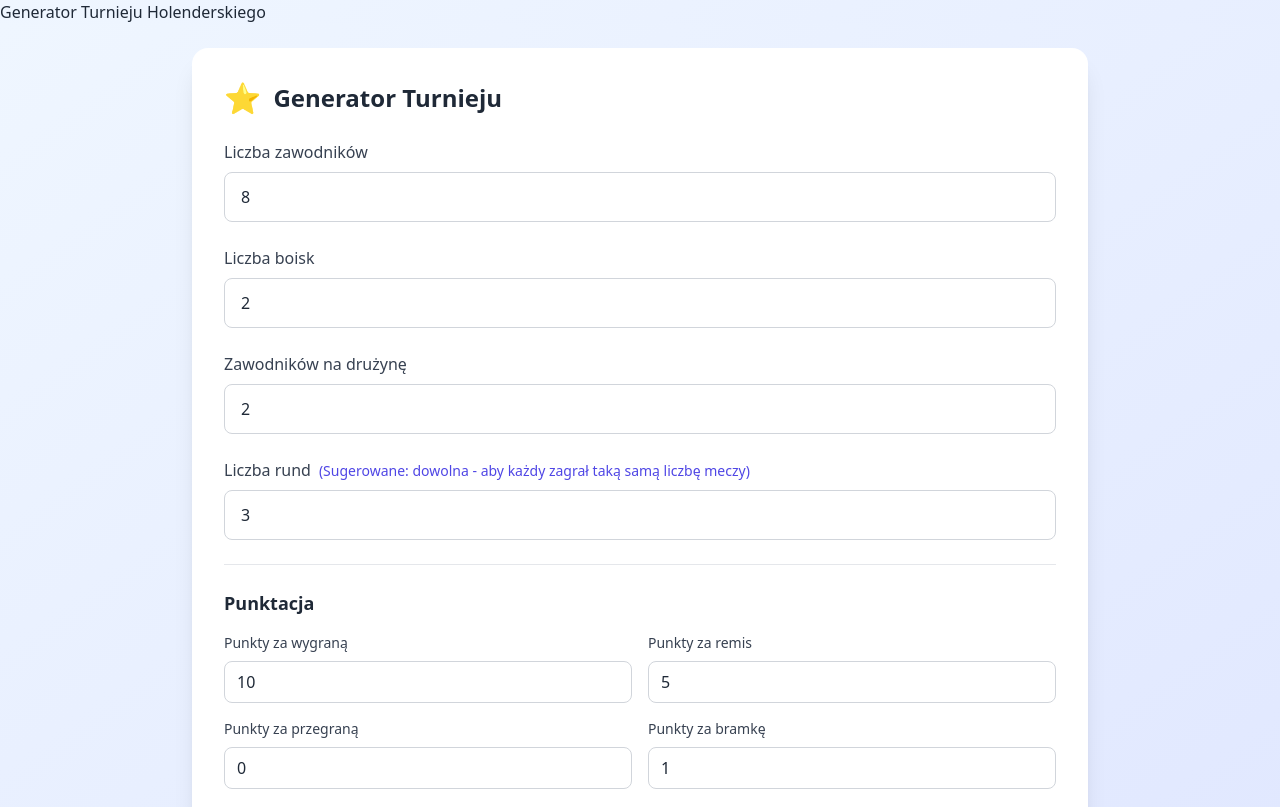
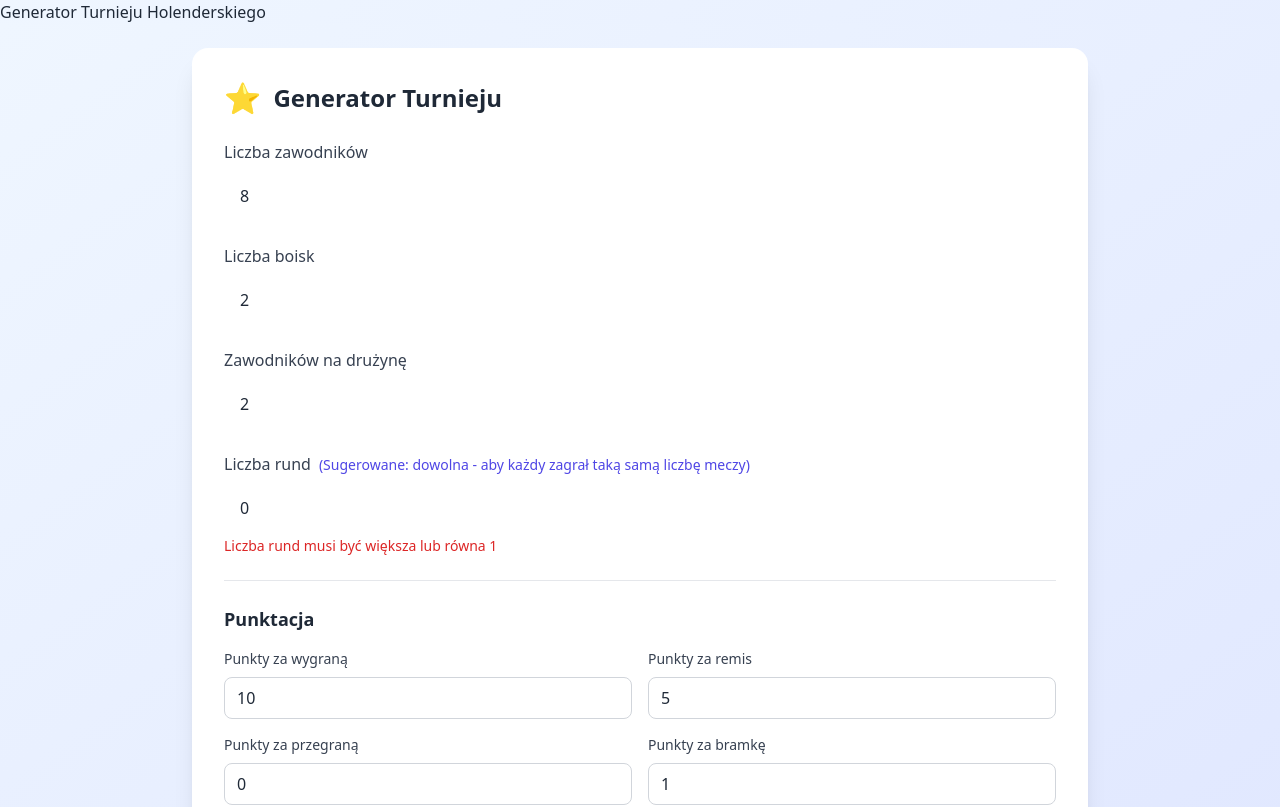
Before and after one commit to POlejek/Turniej-Holenderski, a React (Vite) app in the folder Generator_Turniej_Holenderski/: page / in a window 1280 px wide. Shown: the top 807 px of the page. Built offline with nearby package versions, Linux system fonts and the light colour scheme.

Commit message:
feat: allow arbitrary numeric input; highlight invalid fields without clamping

```diff
--- a/Generator_Turniej_Holenderski/src/Turniej_Holenderski.jsx
+++ b/Generator_Turniej_Holenderski/src/Turniej_Holenderski.jsx
@@ -150,29 +150,46 @@ export default function TournamentGenerator() {
   useEffect(() => { setPlayersPerTeamInput(playersPerTeam === '' ? '' : String(playersPerTeam)); }, [playersPerTeam]);
   useEffect(() => { setNumRoundsInput(numRounds === '' ? '' : String(numRounds)); }, [numRounds]);
 
+  // Validation flags for inputs — only used for UI highlighting while typing
+  const parsedNumPlayersInput = numPlayersInput === '' ? NaN : parseInt(numPlayersInput);
+  const parsedNumFieldsInput = numFieldsInput === '' ? NaN : parseInt(numFieldsInput);
+  const parsedPlayersPerTeamInput = playersPerTeamInput === '' ? NaN : parseInt(playersPerTeamInput);
+  const parsedNumRoundsInput = numRoundsInput === '' ? NaN : parseInt(numRoundsInput);
+
+  const numPlayersInvalid = numPlayersInput !== '' && (isNaN(parsedNumPlayersInput) || parsedNumPlayersInput < 4);
+  const numFieldsInvalid = numFieldsInput !== '' && (isNaN(parsedNumFieldsInput) || parsedNumFieldsInput < 1);
+  const playersPerTeamInvalid = playersPerTeamInput !== '' && (isNaN(parsedPlayersPerTeamInput) || parsedPlayersPerTeamInput < 1);
+  const numRoundsInvalid = numRoundsInput !== '' && (isNaN(parsedNumRoundsInput) || parsedNumRoundsInput < 1);
+
   useEffect(() => {
+    // Use parsed input values while user types so suggested rounds update
+    const parsedNumPlayers = numPlayersInput === '' ? numPlayers : parseInt(numPlayersInput);
+    const parsedPlayersPerTeam = playersPerTeamInput === '' ? playersPerTeam : parseInt(playersPerTeamInput);
+    const parsedNumFields = numFieldsInput === '' ? numFields : parseInt(numFieldsInput);
+
     if (
-      numPlayers && playersPerTeam && numFields &&
-      !isNaN(numPlayers) && !isNaN(playersPerTeam) && !isNaN(numFields)
+      parsedNumPlayers && parsedPlayersPerTeam && parsedNumFields &&
+      !isNaN(parsedNumPlayers) && !isNaN(parsedPlayersPerTeam) && !isNaN(parsedNumFields)
     ) {
       const playersPerMatch = playersPerTeam * 2;
       const playersPerRound = numFields * playersPerMatch;
-      if (playersPerRound >= numPlayers) {
+      if (playersPerRound >= parsedNumPlayers) {
         setSuggestedRounds("dowolna");
-        setNumRounds(3);
+        // Only set default numRounds if the user hasn't typed any value yet
+        if (numRoundsInput === '') setNumRounds(3);
       } else {
         const suggestions = [];
         for (let rounds = 1; rounds <= 20 && suggestions.length < 5; rounds++) {
           const totalSlots = rounds * playersPerRound;
-          if (totalSlots % numPlayers === 0) {
+          if (totalSlots % parsedNumPlayers === 0) {
             suggestions.push(rounds);
           }
         }
         setSuggestedRounds(suggestions.length > 0 ? suggestions.join(', ') : []);
-        setNumRounds(suggestions.length > 0 ? suggestions[0] : 1);
+        if (numRoundsInput === '') setNumRounds(suggestions.length > 0 ? suggestions[0] : 1);
       }
     }
-  }, [numPlayers, playersPerTeam, numFields]);
+  }, [numPlayersInput, playersPerTeamInput, numFieldsInput]);
 
   const initializePlayers = () => {
     const names = Array(numPlayers).fill('').map((_, i) => `Zawodnik ${i + 1}`);
@@ -491,11 +508,17 @@ export default function TournamentGenerator() {
                   onChange={e => {
                     const val = e.target.value;
                     setNumPlayersInput(val);
-                    if (val === '') setNumPlayers('');
-                    else setNumPlayers(Math.max(4, parseInt(val) || 0));
+                    // allow user to type any number; highlight if invalid but don't change state
+                    if (val === '') {
+                      // keep typed input for editing
+                    }
+                    setInputError('');
                   }}
-                  className="w-full px-3 sm:px-4 py-2 sm:py-3 text-base border border-gray-300 rounded-lg focus:ring-2 focus:ring-indigo-500 focus:border-transparent"
+                  className={`w-full px-3 sm:px-4 py-2 sm:py-3 text-base rounded-lg focus:ring-2 focus:border-transparent ${numPlayersInvalid ? 'border-red-500 focus:ring-red-300' : 'border-gray-300 focus:ring-indigo-500'}`}
                 />
+                {numPlayersInvalid && (
+                  <div className="text-red-600 text-sm mt-1">Minimalna liczba zawodników to 4</div>
+                )}
               </div>
 
               <div>
@@ -509,11 +532,13 @@ export default function TournamentGenerator() {
                   onChange={e => {
                     const val = e.target.value;
                     setNumFieldsInput(val);
-                    if (val === '') setNumFields('');
-                    else setNumFields(Math.max(1, parseInt(val) || 0));
+                    setInputError('');
                   }}
-                  className="w-full px-3 sm:px-4 py-2 sm:py-3 text-base border border-gray-300 rounded-lg focus:ring-2 focus:ring-indigo-500 focus:border-transparent"
+                  className={`w-full px-3 sm:px-4 py-2 sm:py-3 text-base rounded-lg focus:ring-2 focus:border-transparent ${numFieldsInvalid ? 'border-red-500 focus:ring-red-300' : 'border-gray-300 focus:ring-indigo-500'}`}
                 />
+                {numFieldsInvalid && (
+                  <div className="text-red-600 text-sm mt-1">Minimalna liczba boisk to 1</div>
+                )}
               </div>
 
               <div>
@@ -527,11 +552,13 @@ export default function TournamentGenerator() {
                   onChange={e => {
                     const val = e.target.value;
                     setPlayersPerTeamInput(val);
-                    if (val === '') setPlayersPerTeam('');
-                    else setPlayersPerTeam(Math.max(1, parseInt(val) || 0));
+                    setInputError('');
                   }}
-                  className="w-full px-3 sm:px-4 py-2 sm:py-3 text-base border border-gray-300 rounded-lg focus:ring-2 focus:ring-indigo-500 focus:border-transparent"
+                  className={`w-full px-3 sm:px-4 py-2 sm:py-3 text-base rounded-lg focus:ring-2 focus:border-transparent ${playersPerTeamInvalid ? 'border-red-500 focus:ring-red-300' : 'border-gray-300 focus:ring-indigo-500'}`}
                 />
+                {playersPerTeamInvalid && (
+                  <div className="text-red-600 text-sm mt-1">Minimalna liczba zawodników w drużynie to 1</div>
+                )}
               </div>
 
               <div>
@@ -548,11 +575,13 @@ export default function TournamentGenerator() {
                   onChange={e => {
                     const val = e.target.value;
                     setNumRoundsInput(val);
-                    if (val === '') setNumRounds('');
-                    else setNumRounds(Math.max(1, parseInt(val) || 0));
+                    setInputError('');
                   }}
-                  className="w-full px-3 sm:px-4 py-2 sm:py-3 text-base border border-gray-300 rounded-lg focus:ring-2 focus:ring-indigo-500 focus:border-transparent"
+                  className={`w-full px-3 sm:px-4 py-2 sm:py-3 text-base rounded-lg focus:ring-2 focus:border-transparent ${numRoundsInvalid ? 'border-red-500 focus:ring-red-300' : 'border-gray-300 focus:ring-indigo-500'}`}
                 />
+                {numRoundsInvalid && (
+                  <div className="text-red-600 text-sm mt-1">Liczba rund musi być większa lub równa 1</div>
+                )}
               </div>
 
               <div className="border-t pt-4 sm:pt-6">
```
